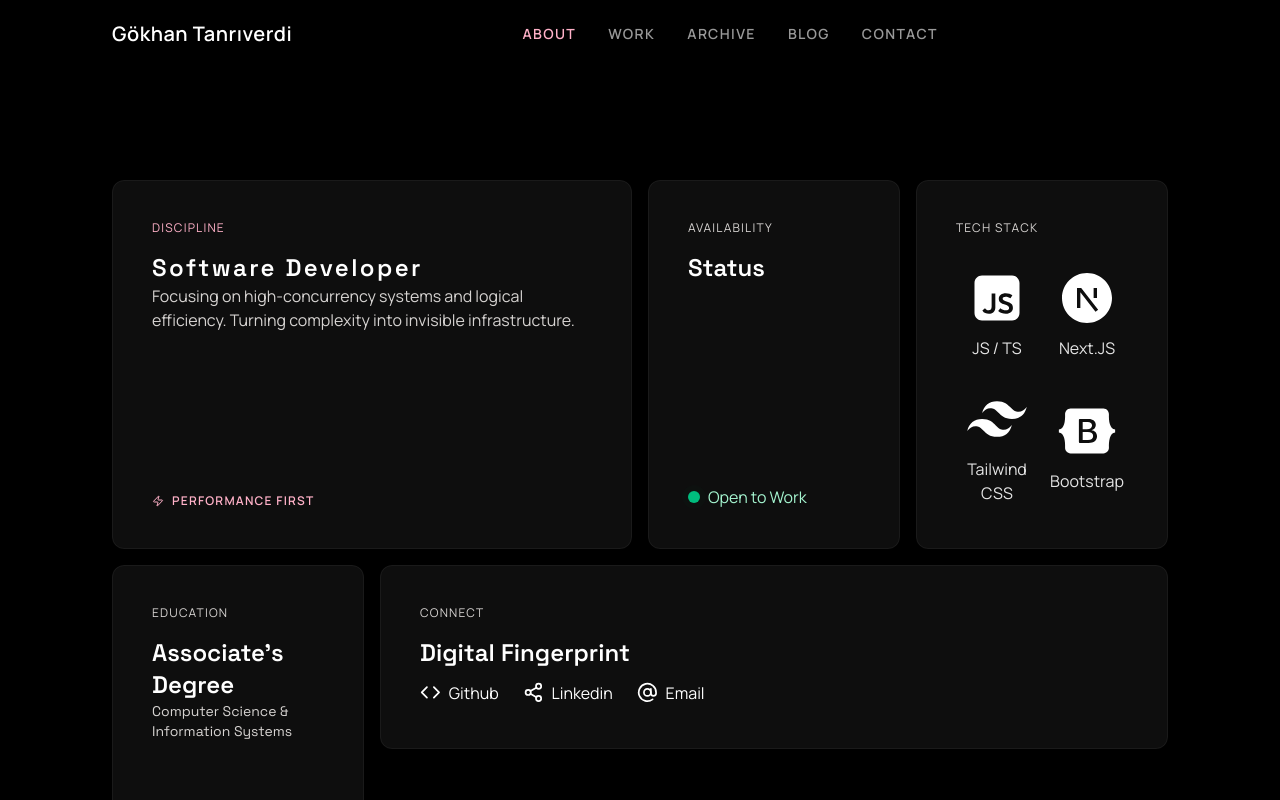
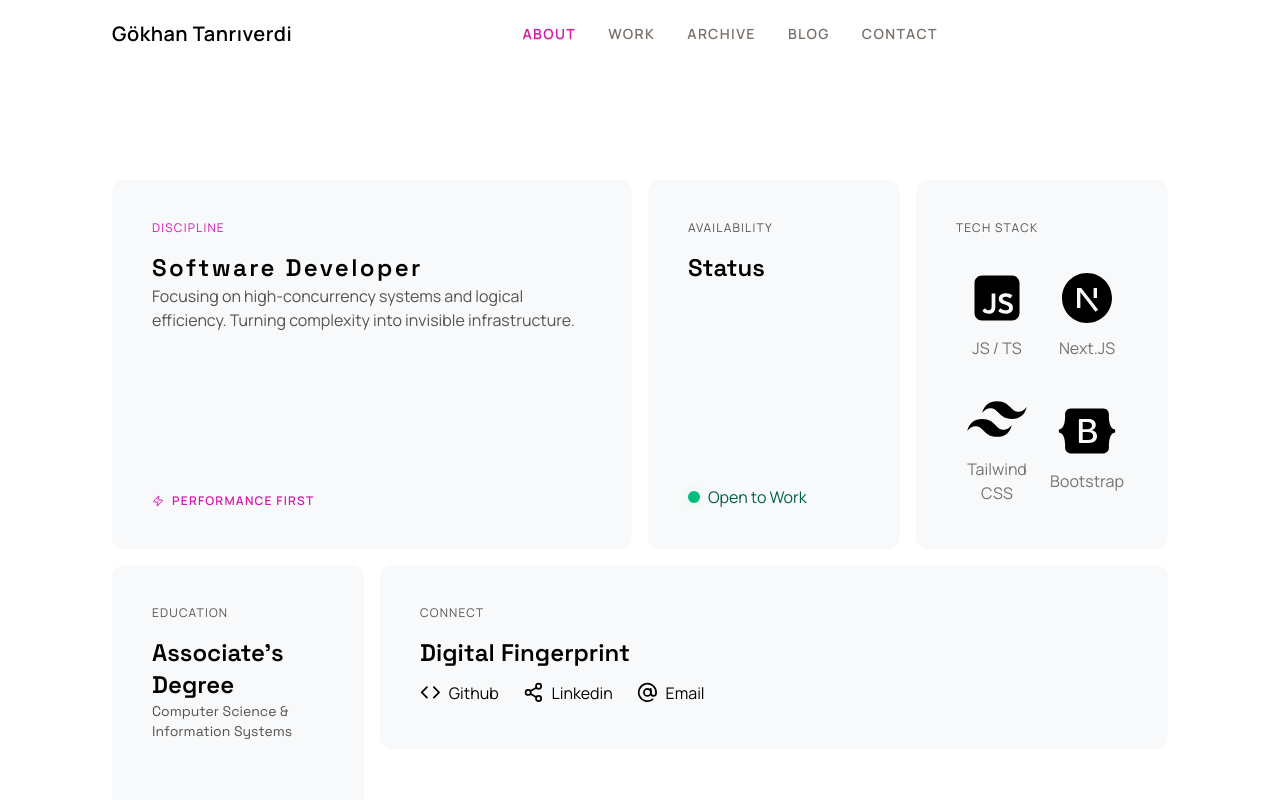
Before and after one commit to GhostKozak/personal-website, a Next.js app: page / in a window 1280 px wide. Shown: the top 800 px of the page. Built offline with nearby package versions, Linux system fonts and the light colour scheme.

Commit message:
fix(theme): normalize dark/light glow and update hero/footer/header color handling

```diff
--- a/app/globals.css
+++ b/app/globals.css
@@ -1,13 +1,22 @@
 @import "tailwindcss";
 
 @theme inline {
-  --color-surface: #000;
-  --color-surface-low: #0e0e0e;
-  --color-surface-bright: #393939;
+  --color-surface: #ffffff;
+  --color-surface-low: #f8f9fa;
+  --color-surface-bright: #e9ecef;
 
+  --color-primary: oklch(60% 0.25 340);
+  --color-secondary: oklch(69% 0.16 20);
+  --color-tertiary: oklch(75% 0.18 55);
+
+  /*
   --color-primary: #ffb1c8;
   --color-secondary: #e3bdc6;
   --color-tertiary: #efbd94;
+  */
+
+  --color-glow: rgba(0,0,0, 0.40);
+  --color-glow-bg: rgba(0,0,0, 0.1);
 
   --font-heading: var(--font-space), ui-sans-serif, system-ui;
   --font-body: var(--font-manrope), ui-sans-serif, system-ui;
@@ -16,9 +25,20 @@
   --spacing-bento: 1rem; /* Spacing 3 */
 }
 
+@media (prefers-color-scheme: dark) {
+  :root {
+    --color-surface: #000;
+    --color-surface-low: #0e0e0e;
+    --color-surface-bright: #393939;
+
+    --color-glow: rgba(255, 255, 255, 0.20);
+    --color-glow-bg: rgba(255, 255, 255, 0.04);
+  }
+}
+
 @layer base {
   body {
-    @apply bg-surface font-body text-white text-base antialiased;
+    @apply bg-surface font-body text-black dark:text-white text-base antialiased;
   }
 
   :is(h1,h2,h3,h4,h5,h6) {
--- a/components/bento/BentoGridItem.tsx
+++ b/components/bento/BentoGridItem.tsx
@@ -31,7 +31,7 @@ export function BentoGridItem({ children, className }: BentoGridItemProps) {
           opacity: "calc(1 - var(--mouse-outside, 1))",
           background: `radial-gradient(
             600px circle at var(--mouse-x) var(--mouse-y),
-            rgba(255, 255, 255, 0.20),
+            var(--color-glow),
             transparent 40%
           )`,
           WebkitMask: "linear-gradient(#fff 0 0) content-box, linear-gradient(#fff 0 0)",
@@ -48,7 +48,7 @@ export function BentoGridItem({ children, className }: BentoGridItemProps) {
           opacity: "calc(1 - var(--mouse-outside, 1))",
           background: `radial-gradient(
             600px circle at var(--mouse-x) var(--mouse-y),
-            rgba(255, 255, 255, 0.04),
+            var(--color-glow-bg),
             transparent 40%
           )`,
         }}
--- a/components/layout/Footer.tsx
+++ b/components/layout/Footer.tsx
@@ -4,7 +4,7 @@ import Link from "next/link";
 
 export default function Footer() {
   return (
-    <footer className="flex md:flex-row flex-col justify-center md:justify-between items-center gap-6 bg-surface-low mb-20 md:mb-0 px-4 md:px-outer py-6 md:py-20 text-xs uppercase tracking-widest">
+    <footer className="flex md:flex-row flex-col justify-center md:justify-between items-center gap-6 bg-surface-low mb-20 md:mb-0 px-4 md:px-outer py-6 md:py-20 text-xs xl:text-sm uppercase tracking-widest">
       <h2 className="hidden md:block font-bold text-lg">Gökhan 'GhostKozak' Tanrıverdi</h2>
       <div className="links">
         <ul className="flex flex-row gap-6 text-neutral-500">
--- a/components/layout/Header.tsx
+++ b/components/layout/Header.tsx
@@ -2,6 +2,7 @@
 import { useState } from "react";
 import Link from "next/link";
 import { LuMenu, LuX } from "react-icons/lu";
+import { cn } from "@/utils/ClassName";
 
 export default function Header() {
   const [open, setOpen] = useState(false);
@@ -36,7 +37,7 @@ export default function Header() {
       {/* Navigation Section */}
       <nav
         className={`
-          w-full md:w-fit md:mx-auto bg-black/95 absolute md:static left-0 top-full z-40
+          w-full md:w-fit md:mx-auto absolute md:static left-0 top-full z-40
           md:flex transition-all duration-500 ease-in-out md:bg-transparent md:border-none border-b border-b-white/10
           ${
             open
@@ -44,7 +45,7 @@ export default function Header() {
               : "opacity-0 invisible -translate-y-2 pointer-events-none md:translate-y-0 md:opacity-100 md:visible md:pointer-events-auto"
           }`}
       >
-        <ul className="flex md:flex-row flex-col py-4 text-white/60">
+        <ul className="flex md:flex-row flex-col py-4 text-stone-500 dark:text-white/60">
           <ListItem href="#about" active onClick={closeMenu}>About</ListItem>
           <ListItem href="#work" onClick={closeMenu}>Work</ListItem>
           <ListItem href="#archive" onClick={closeMenu}>Archive</ListItem>
@@ -68,7 +69,7 @@ function ListItem({href, children, classNames, active, onClick}: ListItemProps)
   return (
     <li>
       <Link
-        className={`block px-4 py-2 hover:pl-6 hover:md:pl-4 hover:md:text-primary/60 font-black md:font-semibold uppercase text-xl md:text-sm transition-all tracking-widest ${active ? 'text-primary' : ''} ${classNames || ''}`}
+        className={cn("block px-4 py-2 hover:md:pl-4 hover:pl-6 md:font-semibold font-black hover:text-primary/80 dark:hover:text-primary/60 md:text-sm text-xl uppercase tracking-widest transition-all", active ? 'text-primary text-shadow-2xs' : '', classNames)}
         href={href}
         onClick={onClick}
       >
--- a/components/sections/Hero.tsx
+++ b/components/sections/Hero.tsx
@@ -13,55 +13,55 @@ export default function Hero() {
         <BentoGridItem className="sm:col-span-3 md:col-span-4 lg:col-span-4 xl:col-span-2">
           <span className="mb-4 text-net text-primary text-xs uppercase tracking-widest">discipline</span>
           <h1 className="font-semibold text-2xl capitalize tracking-widest">Software Developer</h1>
-          <p className="text-stone-300">Focusing on high-concurrency systems and logical efficiency. Turning complexity into invisible infrastructure.</p>
+          <p className="text-stone-600 dark:text-stone-300">Focusing on high-concurrency systems and logical efficiency. Turning complexity into invisible infrastructure.</p>
           <p className="inline-flex items-center gap-2 mt-auto font-semibold text-primary text-xs uppercase tracking-widest"><LuZap /> Performance first</p>
         </BentoGridItem>
         {/* Bento Two */}
         <BentoGridItem className="md:col-span-2 lg:col-span-2 xl:col-span-1">
-          <span className="mb-4 text-stone-300 text-xs uppercase tracking-widest">availability</span>
+          <span className="mb-4 text-stone-600 dark:text-stone-300 text-xs uppercase tracking-widest">availability</span>
           <h2 className="font-semibold text-2xl">Status</h2>
           <div className="flex items-center gap-2 mt-auto">
             <span className="relative flex w-3 h-3">
               <span className="inline-flex absolute bg-emerald-400 opacity-75 rounded-full w-full h-full animate-ping"></span>
               <span className="inline-flex relative bg-emerald-500 rounded-full w-3 h-3"></span>
             </span>
-            <span className="text-emerald-200">Open to Work</span>
+            <span className="text-emerald-800 dark:text-emerald-200">Open to Work</span>
           </div>
         </BentoGridItem>
         {/* Bento Three */}
         <BentoGridItem className="md:col-span-2 xl:col-span-1">
-          <span className="mb-4 text-stone-300 text-xs uppercase tracking-widest">tech stack</span>
+          <span className="mb-4 text-stone-600 dark:text-stone-300 text-xs uppercase tracking-widest">tech stack</span>
           <div className="gap-2 grid grid-cols-2 grid-rows-2 h-full">
             <div className="flex flex-col justify-center items-center gap-2">
               <RiJavascriptFill className="hover:text-yellow-300 text-3xl sm:text-4xl md:text-5xl lg:text-6xl transition-all" />
-              <span className="text-neutral-200 text-xs sm:text-sm md:text-base text-center">JS / TS</span>
+              <span className="text-neutral-500 dark:text-neutral-200 text-xs sm:text-sm md:text-base text-center">JS / TS</span>
             </div>
             <div className="flex flex-col justify-center items-center gap-2">
               <RiNextjsFill className="hover:text-black text-3xl sm:text-4xl md:text-5xl lg:text-6xl transition-all" />
-              <span className="text-neutral-200 text-xs sm:text-sm md:text-base text-center">Next.JS</span>
+              <span className="text-neutral-500 dark:text-neutral-200 text-xs sm:text-sm md:text-base text-center">Next.JS</span>
             </div>
             <div className="flex flex-col justify-center items-center gap-2">
               <RiTailwindCssFill className="hover:text-cyan-500 text-3xl sm:text-4xl md:text-5xl lg:text-6xl transition-all" />
-              <span className="text-neutral-200 text-xs sm:text-sm md:text-base text-center">Tailwind CSS</span>
+              <span className="text-neutral-500 dark:text-neutral-200 text-xs sm:text-sm md:text-base text-center">Tailwind CSS</span>
             </div>
             <div className="flex flex-col justify-center items-center gap-2">
               <RiBootstrapFill className="hover:text-violet-800 text-3xl sm:text-4xl md:text-5xl lg:text-6xl transition-all" />
-              <span className="text-neutral-200 text-xs sm:text-sm md:text-base text-center">Bootstrap</span>
+              <span className="text-neutral-500 dark:text-neutral-200 text-xs sm:text-sm md:text-base text-center">Bootstrap</span>
             </div>
           </div>
         </BentoGridItem>
         {/* Bento Four */}
         <BentoGridItem className="md:col-span-4 xl:col-span-1">
-          <span className="mb-4 text-stone-300 text-xs uppercase tracking-widest">education</span>
+          <span className="mb-4 text-stone-600 dark:text-stone-300 text-xs uppercase tracking-widest">education</span>
           <h3 className="font-semibold text-2xl">Associate's Degree</h3>
-          <h2 className="text-stone-300 text-sm">Computer Science & Information Systems</h2>
+          <h2 className="text-stone-600 dark:text-stone-300 text-sm">Computer Science & Information Systems</h2>
           <p className="flex items-end mt-auto text-2xl">3.21 <span className="text-xs">/ 4.00</span> <span className="ml-auto text-xs">class of 2022</span></p>
         </BentoGridItem>
         {/* Bento Five */}
         <div className="grid sm:grid-rows-2 sm:col-span-3 md:col-span-4 xl:col-span-3">
           <BentoGridItem className="flex-row items-center md:col-span-3 row-span-1">
             <div className="flex flex-col">
-              <span className="mb-4 text-stone-300 text-xs uppercase tracking-widest">connect</span>
+              <span className="mb-4 text-stone-600 dark:text-stone-300 text-xs uppercase tracking-widest">connect</span>
               <h2 className="font-semibold text-2xl">Digital Fingerprint</h2>
             </div>
             <ul className="flex gap-6 mt-3 ml-auto">
--- /dev/null
+++ b/components/theme/theme-toggle.tsx
@@ -0,0 +1,17 @@
+"use client";
+
+import { LuMoon, LuSun } from "react-icons/lu";
+
+export function ThemeToggle() {
+
+  return (
+    <button
+      onClick={() => alert("dark mode aktif")}
+      className="inline-flex justify-center items-center rounded-md focus-visible:ring-offset-2 w-12 h-12 font-medium text-sm transition-colors hover:text-accent-foreground cursor-pointer disabled:pointer-events-none"
+    >
+      <LuSun className="w-5 h-5 rotate-0 dark:-rotate-90 scale-100 dark:scale-0 transition-all" />
+      <LuMoon className="absolute w-5 h-5 rotate-90 dark:rotate-0 scale-0 dark:scale-100 transition-all" />
+      <span className="sr-only">Toggle theme</span>
+    </button>
+  );
+}
```
